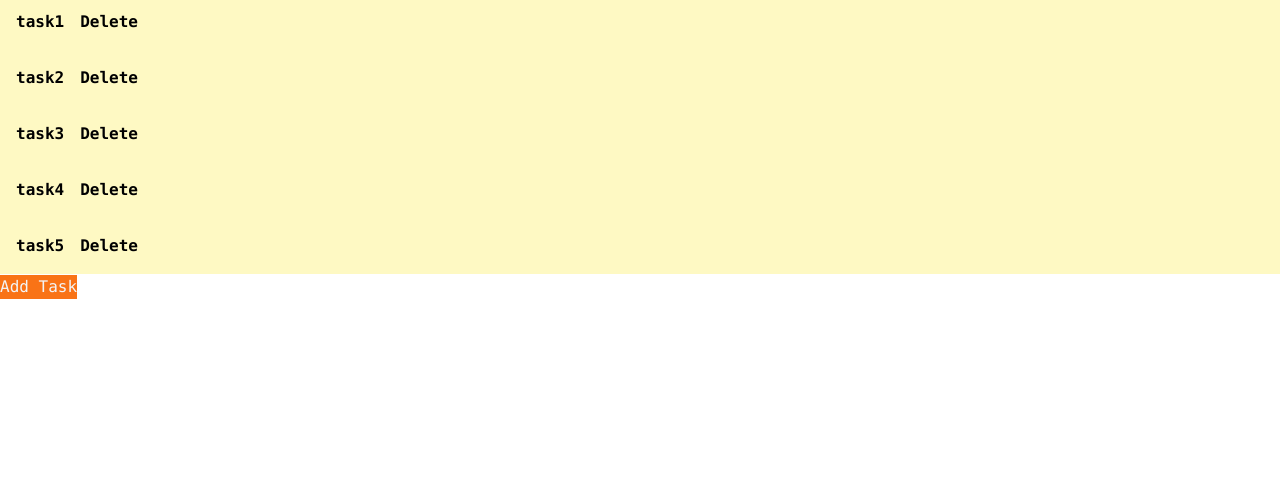
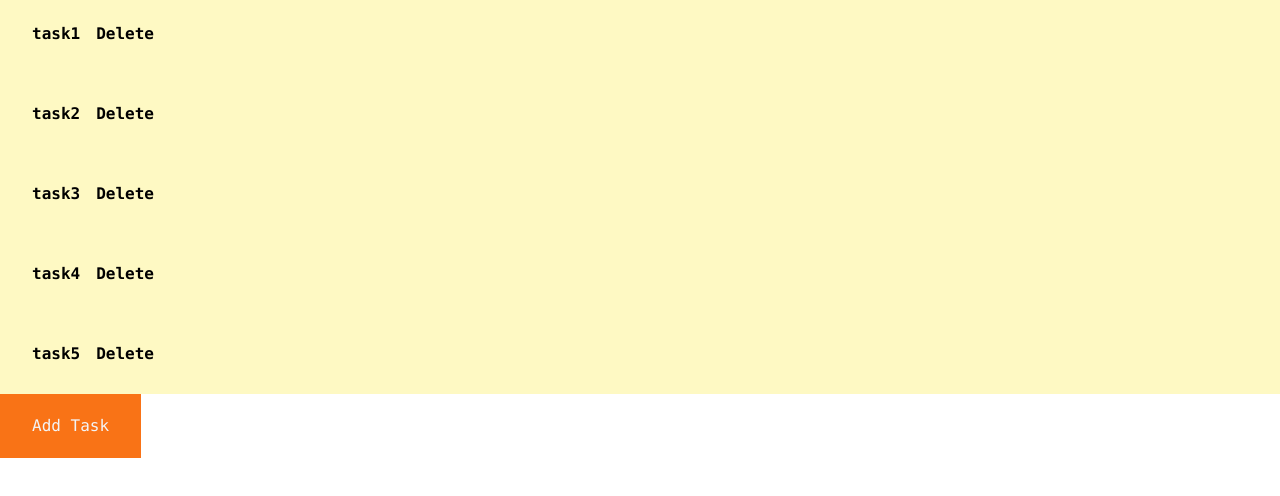
Before and after one commit to CSDIAB/Pac-Man, a website: page dist/index.html in a window 1280 px wide. Shown: the part 54-550 px from the top of the page. Drawn offline with Linux system fonts and the light colour scheme.

Commit message:
lines for additional task info

```diff
--- a/dist/index.html
+++ b/dist/index.html
@@ -14,7 +14,7 @@
   <ul class="bg-yellow-100 font-mono " id="task-list"></ul>
 
   <!-- Optionally, you can add an input field to allow adding tasks -->
-<button class="bg-orange-500 text-gray-100 font-mono hover:scale-110 transition-transform" id="add-button">Add Task</button>
+<button class="bg-orange-500 text-gray-100 font-mono hover:scale-110 transition-transform py-5 px-8" id="add-button">Add Task</button>
 
 
 </body>
--- a/dist/index.js
+++ b/dist/index.js
@@ -67,9 +67,11 @@ function renderToDoList(toDoList) {
     const taskElement = document.createElement("li");
     taskElement.setAttribute(
       "class",
-      "class = hover:bg-green-700 text-black font-bold py-2 px-4 rounded"
+      "class = hover:bg-green-700 text-black font-bold py-5 px-8 rounded"
     );
     taskElement.innerText = task.taskName;
+    //const dateElement = document.createElement("p");
+    //dateElement.innerText = task.createdAt;
     const deleteButton = document.createElement("button");
     deleteButton.setAttribute(
       "class",
```
Also changed, not shown: dist/output.css.
